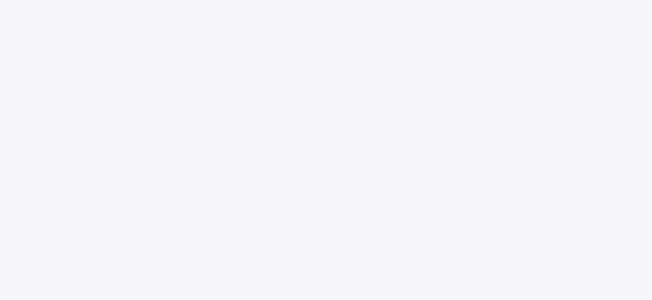
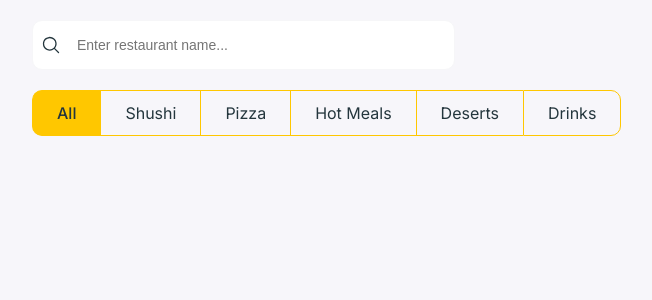
Before and after one commit to meharobaidullah/wego-food-delivery-app, a React (Vite) app: page / in a window 1280 px wide. Shown: the top 300 px of the page, without its empty margins (3-655 px from the left). Built offline with nearby package versions, Linux system fonts and the light colour scheme.

Commit message:
Add search input and tabs components.

```diff
--- a/package.json
+++ b/package.json
@@ -11,6 +11,7 @@
     "format": "prettier --write ./src"
   },
   "dependencies": {
+    "@heroicons/react": "^2.1.3",
     "react": "^18.2.0",
     "react-dom": "^18.2.0"
   },
--- a/src/App.tsx
+++ b/src/App.tsx
@@ -1,5 +1,69 @@
+import { useState } from 'react';
+import { SearchInput } from './components/search-input';
+import { Tabs } from './components/tabs';
+
+import { Category } from './types/categories';
+
+const categories: Category[] = [
+  {
+    id: '6288a89f1f0152b8c2cd512b',
+    name: 'Shushi',
+  },
+  {
+    id: '6288a89f7338764f2071a8a8',
+    name: 'Pizza',
+  },
+  {
+    id: '6288a89f70dc8cf93b71609b',
+    name: 'Hot Meals',
+  },
+  {
+    id: '6288a89fe6c2fe0b758360fe',
+    name: 'Deserts',
+  },
+  {
+    id: '6288a89fac9e970731bfaa7b',
+    name: 'Drinks',
+  },
+];
+
 function App() {
-  return <div></div>;
+  const [searchValue, setSearchValue] = useState('');
+  const [selectedCategoryId, setSelectedCategoryId] = useState('');
+
+  const handleSearchInputChange = (value: string) => {
+    setSearchValue(value);
+  };
+
+  const handleCategorySelect = (categoryId: string) => {
+    setSelectedCategoryId(categoryId);
+  };
+
+  console.log({ selectedCategoryId, searchValue });
+
+  return (
+    <div className="container">
+      <div className="row">
+        <div className="col-lg-4">
+          <SearchInput
+            placeholder="Enter restaurant name..."
+            value={searchValue}
+            onChange={(e: React.ChangeEvent<HTMLInputElement>) => handleSearchInputChange(e.target.value)}
+          />
+        </div>
+      </div>
+
+      <div className="row">
+        <div className="col-lg-12">
+          <Tabs
+            categories={categories}
+            selectedCategoryId={selectedCategoryId}
+            onCategorySelect={handleCategorySelect}
+          />
+        </div>
+      </div>
+    </div>
+  );
 }
 
 export default App;
--- /dev/null
+++ b/src/components/search-input/index.ts
@@ -0,0 +1 @@
+export * from './input';
--- /dev/null
+++ b/src/components/search-input/input.css
@@ -0,0 +1,23 @@
+.search-input-container {
+  display: flex;
+  align-items: center;
+  border: 1px solid var(--borderColor);
+  background-color: var(--white);
+  border-radius: 10px;
+  padding: 12px 8px;
+  outline: none;
+}
+
+.search-input-container input {
+  flex-grow: 1;
+  padding: 4px 8px;
+  border: none;
+  outline: none;
+  font-size: 14px;
+}
+
+.search-input-container .icon {
+  width: 20px;
+  height: 20px;
+  margin-right: 8px;
+}
--- /dev/null
+++ b/src/components/search-input/input.tsx
@@ -0,0 +1,14 @@
+import './input.css';
+import { MagnifyingGlassIcon } from '@heroicons/react/24/solid';
+
+export const SearchInput = ({ ...props }) => {
+  return (
+    <div className="search-input-container">
+      <MagnifyingGlassIcon className="icon" />
+
+      <input {...props} />
+    </div>
+  );
+};
+
+export default SearchInput;
--- /dev/null
+++ b/src/components/tabs/index.ts
@@ -0,0 +1 @@
+export * from './tabs';
--- /dev/null
+++ b/src/components/tabs/tabs.css
@@ -0,0 +1,43 @@
+/* Tabs css */
+ul.tabs {
+  list-style-type: none;
+  padding: 0;
+  margin: 0;
+  display: flex;
+  margin-top: 20px;
+}
+
+ul.tabs li {
+  display: block;
+  padding: 10px 24px;
+  color: var(--default);
+  text-decoration: none;
+  border: 1px solid var(--yellow);
+  border-right: none;
+}
+
+ul.tabs li:first-child {
+  border-top-left-radius: var(--default-radius);
+  border-bottom-left-radius: var(--default-radius);
+}
+
+ul.tabs li:last-child {
+  border-right: 1px solid var(--yellow);
+  border-top-right-radius: var(--default-radius);
+  border-bottom-right-radius: var(--default-radius);
+}
+
+ul.tabs li:hover {
+  background-color: rgba(var(--yellowRGB), 0.1);
+  cursor: pointer;
+}
+
+ul.tabs li.active {
+  background-color: var(--yellow);
+  color: var(--default);
+  font-weight: 500;
+}
+
+ul.tabs li.active:hover {
+  background-color: var(--yellow);
+}
--- /dev/null
+++ b/src/components/tabs/tabs.tsx
@@ -0,0 +1,36 @@
+import { Category } from '../../types/categories';
+import './tabs.css';
+
+export const Tabs = ({
+  categories,
+  selectedCategoryId,
+  onCategorySelect,
+}: {
+  categories: Category[];
+  selectedCategoryId?: string;
+  onCategorySelect: (categoryId: string) => void;
+}) => {
+  const isAllActive = selectedCategoryId === undefined || selectedCategoryId === '' ? 'active' : '';
+
+  const isCategoryActive = (id: string) => (selectedCategoryId === id ? 'active' : '');
+
+  const handleCategoryClick = (id: string) => {
+    onCategorySelect(id);
+  };
+
+  return (
+    <ul className="tabs">
+      <li className={isAllActive} onClick={() => handleCategoryClick('')}>
+        All
+      </li>
+
+      {categories.map(({ id, name }) => (
+        <li key={id} className={isCategoryActive(id)} onClick={() => handleCategoryClick(id)}>
+          {name}
+        </li>
+      ))}
+    </ul>
+  );
+};
+
+export default Tabs;
--- a/src/index.css
+++ b/src/index.css
@@ -1,28 +1,215 @@
+@import url('https://fonts.googleapis.com/css2?family=Inter:wght@100..900&display=swap');
+
 :root {
-  font-family: Inter, system-ui, Avenir, Helvetica, Arial, sans-serif;
+  font-family: 'Inter', sans-serif;
   line-height: 1.5;
   font-weight: 400;
-
-  color-scheme: only light;
-  color: #24363d;
-  background-color: #f7f6fa;
 
   font-synthesis: none;
   text-rendering: optimizeLegibility;
   -webkit-font-smoothing: antialiased;
   -moz-osx-font-smoothing: grayscale;
+
+  /* Define the CSS variables */
+  --default: #24363d;
+  --background: #f7f6fa;
+  --yellow: #ffc700;
+  --yellowRGB: 255, 199, 0;
+  --white: #fff;
+  --borderColor: #f6f6f8;
+  --default-radius: 10px;
 }
 
 body {
   margin: 0;
-  display: flex;
-  min-width: 320px;
-  min-height: 100vh;
+  padding: 20px;
+
+  color-scheme: only light;
+  color: var(--default);
+  background-color: var(--background);
 }
 
-#root {
+/* Container */
+.container {
+  width: 100%;
   max-width: 1280px;
   margin: 0 auto;
-  padding: 20px;
-  box-sizing: border-box;
+  padding: 0 15px;
 }
+
+/* Row */
+.row {
+  display: flex;
+  flex-wrap: wrap;
+  margin-right: -15px;
+  margin-left: -15px;
+}
+
+/* Base columns, all columns are 100% width on smallest screens */
+[class*='col-'] {
+  width: 100%;
+  padding-right: 15px;
+  padding-left: 15px;
+  min-height: 1px; /* Ensure that the column is always visible */
+}
+
+/* Media queries for responsiveness */
+@media (min-width: 576px) {
+  /* Small devices (landscape phones, 576px and up) */
+  .col-sm-1 {
+    width: 8.33%;
+  }
+  .col-sm-2 {
+    width: 16.66%;
+  }
+  .col-sm-3 {
+    width: 25%;
+  }
+  .col-sm-4 {
+    width: 33.33%;
+  }
+  .col-sm-5 {
+    width: 41.66%;
+  }
+  .col-sm-6 {
+    width: 50%;
+  }
+  .col-sm-7 {
+    width: 58.33%;
+  }
+  .col-sm-8 {
+    width: 66.66%;
+  }
+  .col-sm-9 {
+    width: 75%;
+  }
+  .col-sm-10 {
+    width: 83.33%;
+  }
+  .col-sm-11 {
+    width: 91.66%;
+  }
+  .col-sm-12 {
+    width: 100%;
+  }
+}
+
+@media (min-width: 768px) {
+  /* Medium devices (tablets, 768px and up) */
+  .col-md-1 {
+    width: 8.33%;
+  }
+  .col-md-2 {
+    width: 16.66%;
+  }
+  .col-md-3 {
+    width: 25%;
+  }
+  .col-md-4 {
+    width: 33.33%;
+  }
+  .col-md-5 {
+    width: 41.66%;
+  }
+  .col-md-6 {
+    width: 50%;
+  }
+  .col-md-7 {
+    width: 58.33%;
+  }
+  .col-md-8 {
+    width: 66.66%;
+  }
+  .col-md-9 {
+    width: 75%;
+  }
+  .col-md-10 {
+    width: 83.33%;
+  }
+  .col-md-11 {
+    width: 91.66%;
+  }
+  .col-md-12 {
+    width: 100%;
+  }
+}
+
+@media (min-width: 992px) {
+  /* Large devices (desktops, 992px and up) */
+  .col-lg-1 {
+    width: 8.33%;
+  }
+  .col-lg-2 {
+    width: 16.66%;
+  }
+  .col-lg-3 {
+    width: 25%;
+  }
+  .col-lg-4 {
+    width: 33.33%;
+  }
+  .col-lg-5 {
+    width: 41.66%;
+  }
+  .col-lg-6 {
+    width: 50%;
+  }
+  .col-lg-7 {
+    width: 58.33%;
+  }
+  .col-lg-8 {
+    width: 66.66%;
+  }
+  .col-lg-9 {
+    width: 75%;
+  }
+  .col-lg-10 {
+    width: 83.33%;
+  }
+  .col-lg-11 {
+    width: 91.66%;
+  }
+  .col-lg-12 {
+    width: 100%;
+  }
+}
+
+@media (min-width: 1200px) {
+  /* Extra large devices (large desktops, 1200px and up) */
+  .col-xl-1 {
+    width: 8.33%;
+  }
+  .col-xl-2 {
+    width: 16.66%;
+  }
+  .col-xl-3 {
+    width: 25%;
+  }
+  .col-xl-4 {
+    width: 33.33%;
+  }
+  .col-xl-5 {
+    width: 41.66%;
+  }
+  .col-xl-6 {
+    width: 50%;
+  }
+  .col-xl-7 {
+    width: 58.33%;
+  }
+  .col-xl-8 {
+    width: 66.66%;
+  }
+  .col-xl-9 {
+    width: 75%;
+  }
+  .col-xl-10 {
+    width: 83.33%;
+  }
+  .col-xl-11 {
+    width: 91.66%;
+  }
+  .col-xl-12 {
+    width: 100%;
+  }
+}
--- /dev/null
+++ b/src/types/categories.ts
@@ -0,0 +1,4 @@
+export interface Category {
+  id: string;
+  name: string;
+}
```
Also changed, not shown: 1 other file (tests, documents, lock files or other folders).
